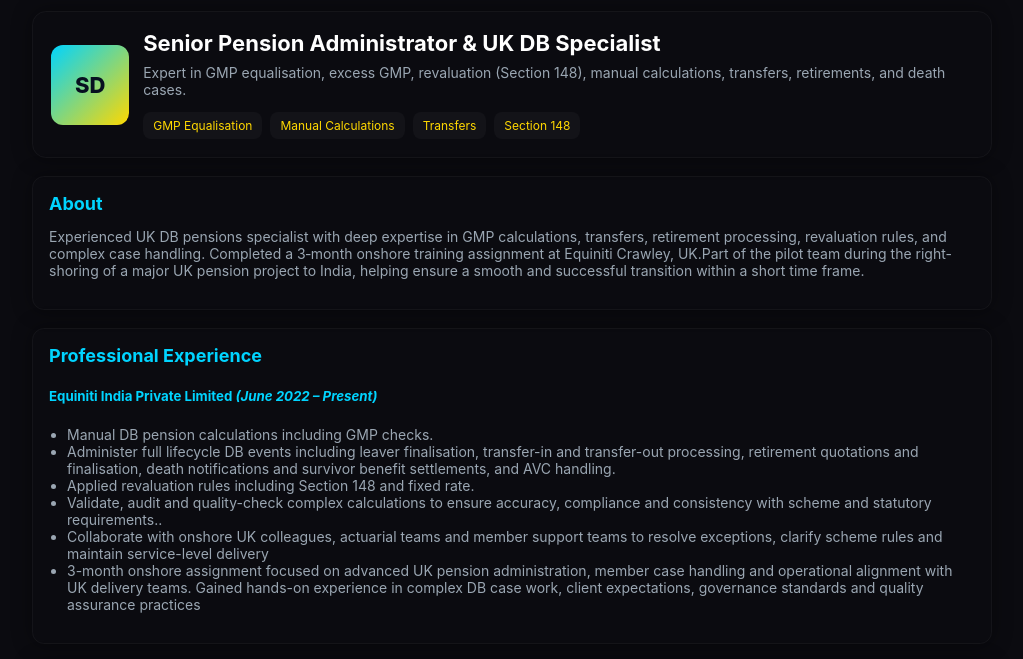
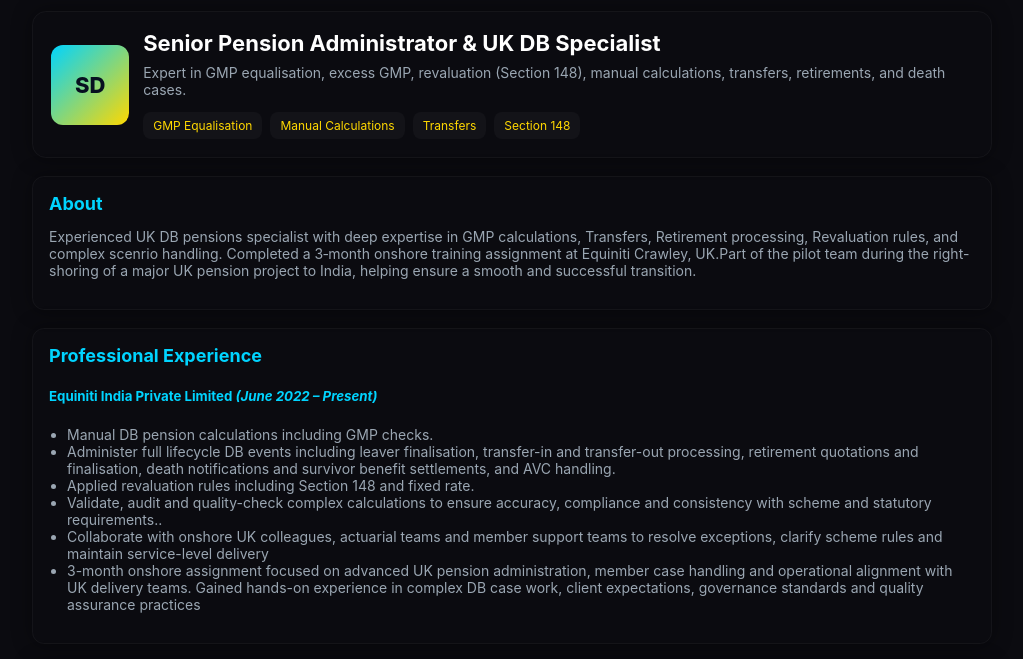
Before and after one commit to surjangit/seniorpensionadministraresume, a plain HTML site: page index.html in a window 1280 px wide. Shown: the part 77-736 px from the top of the page, without its empty margins (128-1151 px from the left). Drawn offline with Linux system fonts and the light colour scheme.

Commit message:
Update index.html

```diff
--- a/index.html
+++ b/index.html
@@ -106,7 +106,7 @@
 
     <section id="about" class="section-card">
       <h2>About</h2>
-      <p style="color:var(--muted);font-size:14px">Experienced UK DB pensions specialist with deep expertise in GMP calculations, transfers, retirement processing, revaluation rules, and complex case handling. Completed a 3‑month onshore training assignment at Equiniti Crawley, UK.Part of the pilot team during the right-shoring of a major UK pension project to India, helping ensure a smooth and successful transition within a short time frame.</p>
+      <p style="color:var(--muted);font-size:14px">Experienced UK DB pensions specialist with deep expertise in GMP calculations, Transfers, Retirement processing, Revaluation rules, and complex scenrio handling. Completed a 3‑month onshore training assignment at Equiniti Crawley, UK.Part of the pilot team during the right-shoring of a major UK pension project to India, helping ensure a smooth and successful transition.</p>
     </section>
 
     <section id="experience" class="section-card">
```
